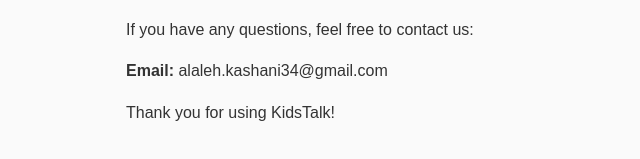
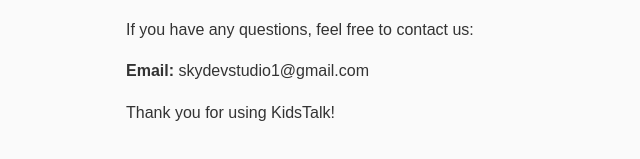
Before and after one commit to Alaleh-kash/KidsTalk-privacy, a plain HTML site: page index.html in a window 1280 px wide. Shown: the part 1218-1377 px from the top of the page, 64-704 px from the left. Drawn offline with Linux system fonts and the light colour scheme.

Commit message:
Add files via upload

```diff
--- a/index.html
+++ b/index.html
@@ -69,7 +69,7 @@
 
   <h2>5. Contact Us</h2>
   <p>If you have any questions, feel free to contact us:</p>
-  <p><strong>Email:</strong> alaleh.kashani34@gmail.com</p>
+  <p><strong>Email:</strong> skydevstudio1@gmail.com</p>
 
   <p>Thank you for using KidsTalk!</p>
 
```
